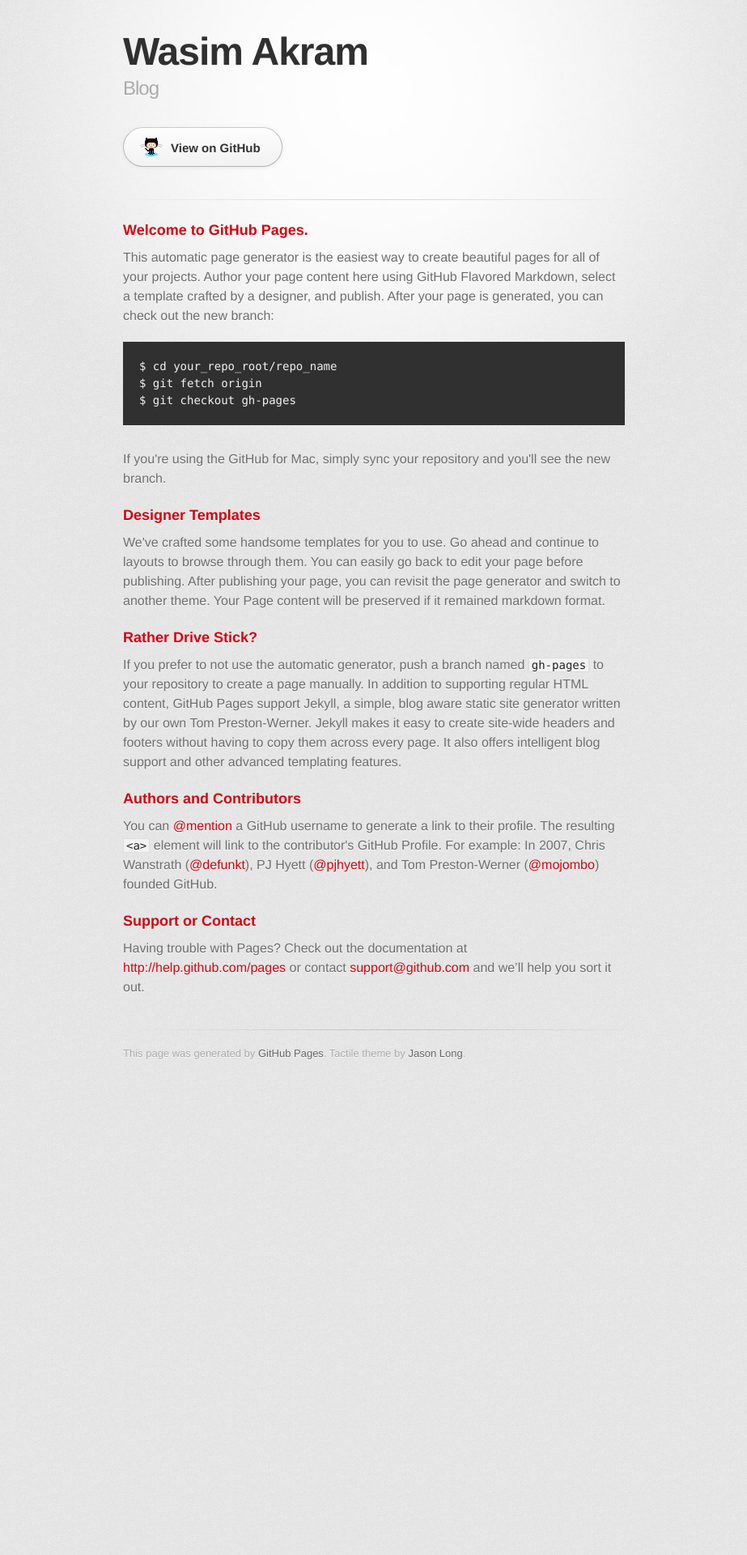
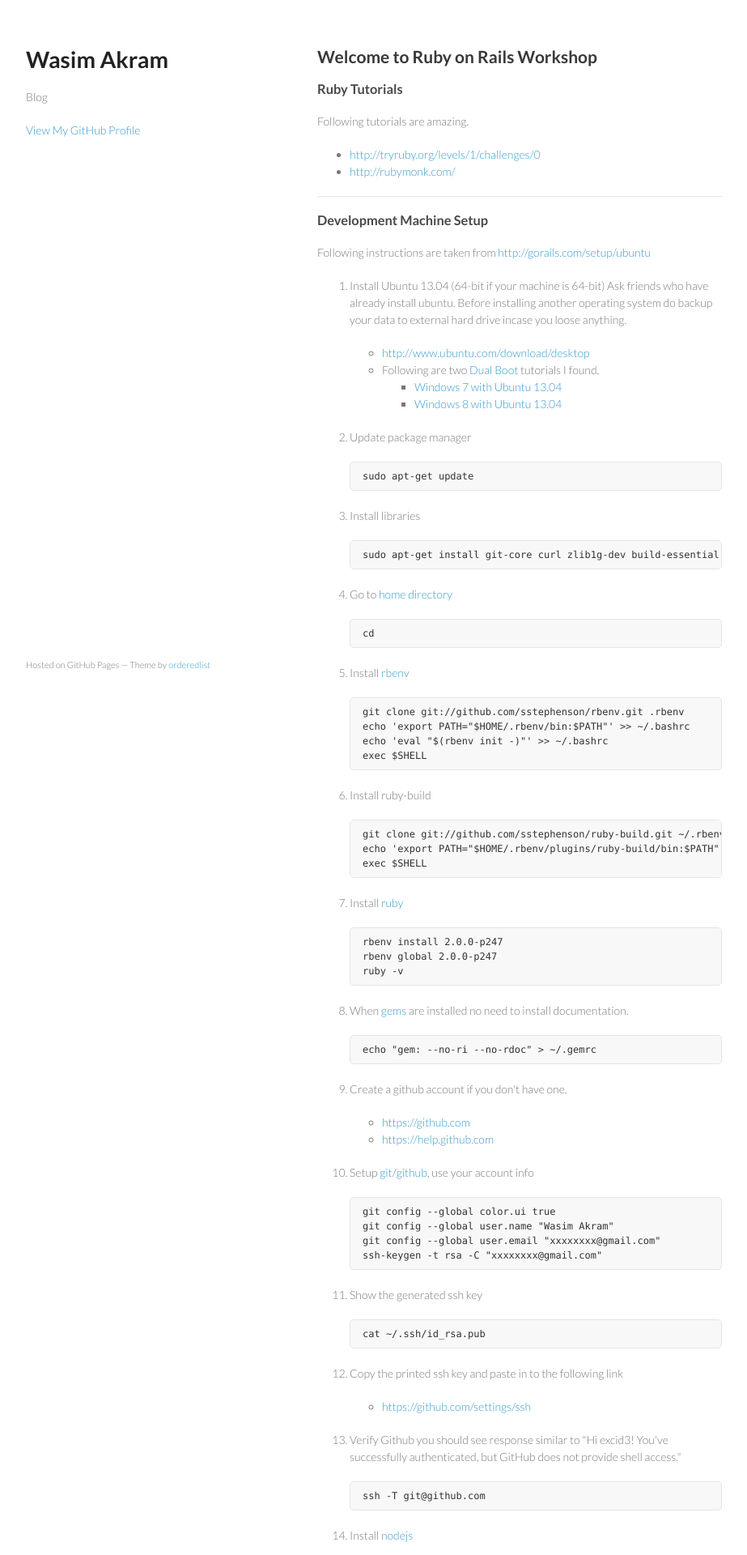
Before and after one commit to wasimakram/wasimakram.github.com, a Jekyll site: the page index.html, which Jekyll copies as it is, in a window 1280 px wide. Shown: the top 1920 px of the page at 81% size, without its empty margins (178-1101 px from the left). Built offline with Jekyll 4.4.1, drawn with Linux system fonts in a browser that asks for light colours; some web fonts are replaced; before the commit the page ends 1340 px from its top, so only the background shows below that; some of the changed text lies outside the part shown.

Commit message:
Replace master branch with page content via GitHub

```diff
--- a/index.html
+++ b/index.html
@@ -1,72 +1,211 @@
-<!DOCTYPE html>
+<!doctype html>
 <html>
   <head>
-    <meta charset='utf-8'>
+    <meta charset="utf-8">
     <meta http-equiv="X-UA-Compatible" content="chrome=1">
-    <link href='https://fonts.googleapis.com/css?family=Chivo:900' rel='stylesheet' type='text/css'>
-    <link rel="stylesheet" type="text/css" href="stylesheets/stylesheet.css" media="screen" />
-    <link rel="stylesheet" type="text/css" href="stylesheets/pygment_trac.css" media="screen" />
-    <link rel="stylesheet" type="text/css" href="stylesheets/print.css" media="print" />
+    <title>Wasim Akram by wasimakram</title>
+
+    <link rel="stylesheet" href="stylesheets/styles.css">
+    <link rel="stylesheet" href="stylesheets/pygment_trac.css">
+    <meta name="viewport" content="width=device-width, initial-scale=1, user-scalable=no">
     <!--[if lt IE 9]>
     <script src="//html5shiv.googlecode.com/svn/trunk/html5.js"></script>
     <![endif]-->
-    <title>Wasim Akram by wasimakram</title>
   </head>
+  <body>
+    <div class="wrapper">
+      <header>
+        <h1>Wasim Akram</h1>
+        <p>Blog</p>
 
-  <body>
-    <div id="container">
-      <div class="inner">
 
-        <header>
-          <h1>Wasim Akram</h1>
-          <h2>Blog</h2>
-        </header>
+        <p class="view"><a href="https://github.com/wasimakram">View My GitHub Profile</a></p>
 
-        <section id="downloads" class="clearfix">
-          <a href="https://github.com/wasimakram" id="view-on-github" class="button"><span>View on GitHub</span></a>
-        </section>
-
-        <hr>
-
-        <section id="main_content">
-          <h3>
-<a name="welcome-to-github-pages" class="anchor" href="#welcome-to-github-pages"><span class="octicon octicon-link"></span></a>Welcome to GitHub Pages.</h3>
-
-<p>This automatic page generator is the easiest way to create beautiful pages for all of your projects. Author your page content here using GitHub Flavored Markdown, select a template crafted by a designer, and publish. After your page is generated, you can check out the new branch:</p>
-
-<pre><code>$ cd your_repo_root/repo_name
-$ git fetch origin
-$ git checkout gh-pages
-</code></pre>
-
-<p>If you're using the GitHub for Mac, simply sync your repository and you'll see the new branch.</p>
+      </header>
+      <section>
+        <h2>
+<a name="welcome-to-ruby-on-rails-workshop" class="anchor" href="#welcome-to-ruby-on-rails-workshop"><span class="octicon octicon-link"></span></a>Welcome to Ruby on Rails Workshop</h2>
 
 <h3>
-<a name="designer-templates" class="anchor" href="#designer-templates"><span class="octicon octicon-link"></span></a>Designer Templates</h3>
+<a name="ruby-tutorials" class="anchor" href="#ruby-tutorials"><span class="octicon octicon-link"></span></a>Ruby Tutorials</h3>
 
-<p>We've crafted some handsome templates for you to use. Go ahead and continue to layouts to browse through them. You can easily go back to edit your page before publishing. After publishing your page, you can revisit the page generator and switch to another theme. Your Page content will be preserved if it remained markdown format.</p>
+<p>Following tutorials are amazing.</p>
 
-<h3>
-<a name="rather-drive-stick" class="anchor" href="#rather-drive-stick"><span class="octicon octicon-link"></span></a>Rather Drive Stick?</h3>
+<ul>
+<li><a href="http://tryruby.org/levels/1/challenges/0">http://tryruby.org/levels/1/challenges/0</a></li>
+<li><a href="http://rubymonk.com/">http://rubymonk.com/</a></li>
+</ul><hr><h3>
+<a name="development-machine-setup" class="anchor" href="#development-machine-setup"><span class="octicon octicon-link"></span></a>Development Machine Setup</h3>
 
-<p>If you prefer to not use the automatic generator, push a branch named <code>gh-pages</code> to your repository to create a page manually. In addition to supporting regular HTML content, GitHub Pages support Jekyll, a simple, blog aware static site generator written by our own Tom Preston-Werner. Jekyll makes it easy to create site-wide headers and footers without having to copy them across every page. It also offers intelligent blog support and other advanced templating features.</p>
+<p>Following instructions are taken from <a href="http://gorails.com/setup/ubuntu">http://gorails.com/setup/ubuntu</a></p>
 
-<h3>
-<a name="authors-and-contributors" class="anchor" href="#authors-and-contributors"><span class="octicon octicon-link"></span></a>Authors and Contributors</h3>
+<ol>
+<li>
+<p>Install Ubuntu 13.04 (64-bit if your machine is 64-bit) Ask friends who have already install ubuntu. Before installing another operating system do backup your data to external hard drive incase you loose anything.</p>
 
-<p>You can <a href="https://github.com/blog/821" class="user-mention">@mention</a> a GitHub username to generate a link to their profile. The resulting <code>&lt;a&gt;</code> element will link to the contributor's GitHub Profile. For example: In 2007, Chris Wanstrath (<a href="https://github.com/defunkt" class="user-mention">@defunkt</a>), PJ Hyett (<a href="https://github.com/pjhyett" class="user-mention">@pjhyett</a>), and Tom Preston-Werner (<a href="https://github.com/mojombo" class="user-mention">@mojombo</a>) founded GitHub.</p>
+<ul>
+<li><a href="http://www.ubuntu.com/download/desktop">http://www.ubuntu.com/download/desktop</a></li>
+<li>Following are two <a href="http://en.wikipedia.org/wiki/Multi_boot">Dual Boot</a> tutorials I found.
 
-<h3>
-<a name="support-or-contact" class="anchor" href="#support-or-contact"><span class="octicon octicon-link"></span></a>Support or Contact</h3>
+<ul>
+<li> <a href="https://www.youtube.com/watch?v=SeSaVzyPY8k">Windows 7 with Ubuntu 13.04</a>
+</li>
+<li> <a href="https://www.youtube.com/watch?v=PK7gWIkAY7s">Windows 8 with Ubuntu 13.04</a>
+</li>
+</ul>
+</li>
+</ul>
+</li>
+<li>
+<p>Update package manager</p>
 
-<p>Having trouble with Pages? Check out the documentation at <a href="http://help.github.com/pages">http://help.github.com/pages</a> or contact <a href="mailto:support@github.com">support@github.com</a> and we’ll help you sort it out.</p>
-        </section>
+<pre><code>sudo apt-get update
+</code></pre>
+</li>
+<li>
+<p>Install libraries</p>
 
-        <footer>
-          This page was generated by <a href="http://pages.github.com">GitHub Pages</a>. Tactile theme by <a href="https://twitter.com/jasonlong">Jason Long</a>.
-        </footer>
+<pre><code>sudo apt-get install git-core curl zlib1g-dev build-essential libssl-dev libreadline-dev libyaml-dev libsqlite3-dev sqlite3 libxml2-dev libxslt-dev
+</code></pre>
+</li>
+<li>
+<p>Go to <a href="http://en.wikipedia.org/wiki/Home_directory#Unix">home directory</a></p>
 
-                  <script type="text/javascript">
+<pre><code>cd
+</code></pre>
+</li>
+<li>
+<p>Install <a href="https://github.com/sstephenson/rbenv">rbenv</a></p>
+
+<pre><code>git clone git://github.com/sstephenson/rbenv.git .rbenv
+echo 'export PATH="$HOME/.rbenv/bin:$PATH"' &gt;&gt; ~/.bashrc
+echo 'eval "$(rbenv init -)"' &gt;&gt; ~/.bashrc
+exec $SHELL
+</code></pre>
+</li>
+<li>
+<p>Install ruby-build</p>
+
+<pre><code>git clone git://github.com/sstephenson/ruby-build.git ~/.rbenv/plugins/ruby-build
+echo 'export PATH="$HOME/.rbenv/plugins/ruby-build/bin:$PATH"' &gt;&gt; ~/.bashrc
+exec $SHELL
+</code></pre>
+</li>
+<li>
+<p>Install <a href="https://en.wikipedia.org/wiki/Ruby_(programming_language">ruby</a></p>
+
+<pre><code>rbenv install 2.0.0-p247
+rbenv global 2.0.0-p247
+ruby -v
+</code></pre>
+</li>
+<li>
+<p>When <a href="http://en.wikipedia.org/wiki/RubyGems" title="in ruby libraries are called gems rails is also a gem">gems</a> are installed no need to install documentation.</p>
+
+<pre><code>echo "gem: --no-ri --no-rdoc" &gt; ~/.gemrc
+</code></pre>
+</li>
+<li>
+<p>Create a github account if you don't have one.</p>
+
+<ul>
+<li><a href="https://github.com">https://github.com</a></li>
+<li><a href="https://help.github.com">https://help.github.com</a></li>
+</ul>
+</li>
+<li>
+<p>Setup <a href="https://git.com">git</a>/<a href="https://github.com">github</a>, use your account info</p>
+
+<pre><code>git config --global color.ui true
+git config --global user.name "Wasim Akram"
+git config --global user.email "xxxxxxxx@gmail.com"
+ssh-keygen -t rsa -C "xxxxxxxx@gmail.com"
+</code></pre>
+</li>
+<li>
+<p>Show the generated ssh key</p>
+
+<pre><code>cat ~/.ssh/id_rsa.pub
+</code></pre>
+</li>
+<li>
+<p>Copy the printed ssh key and paste in to the following link</p>
+
+<ul>
+<li><a href="https://github.com/settings/ssh">https://github.com/settings/ssh</a></li>
+</ul>
+</li>
+<li>
+<p>Verify Github you should see response similar to "Hi excid3! You've successfully authenticated, but GitHub does not provide shell access."</p>
+
+<pre><code>ssh -T git@github.com
+</code></pre>
+</li>
+<li>
+<p>Install <a href="http://nodejs.org/">nodejs</a></p>
+
+<pre><code>sudo add-apt-repository ppa:chris-lea/node.js
+sudo apt-get update
+sudo apt-get install nodejs
+</code></pre>
+</li>
+<li>
+<p>Install <a href="http://guides.rubyonrails.org/">rails</a></p>
+
+<pre><code>gem install rails
+</code></pre>
+</li>
+<li>
+<p>Rehash rbenv so it will pick up install rails</p>
+
+<pre><code>rbenv rehash
+</code></pre>
+</li>
+<li>
+<p>Verify rails its version should be 4.0.0+</p>
+
+<pre><code>rails -v
+</code></pre>
+</li>
+<li>
+<p>Create a new rails application</p>
+
+<pre><code>rails new myapp
+</code></pre>
+</li>
+<li>
+<p>Change directory to myapp</p>
+
+<pre><code>cd myapp
+</code></pre>
+</li>
+<li>
+<p>Create Database</p>
+
+<pre><code>rake db:create
+</code></pre>
+</li>
+<li>
+<p>Start the server</p>
+
+<pre><code>rails server
+</code></pre>
+</li>
+<li>
+<p>Verify Application works</p>
+
+<ul>
+<li>http://localhost:3000</li>
+</ul>
+</li>
+</ol><hr>
+      </section>
+      <footer>
+        <p><small>Hosted on GitHub Pages &mdash; Theme by <a href="https://github.com/orderedlist">orderedlist</a></small></p>
+      </footer>
+    </div>
+    <script src="javascripts/scale.fix.js"></script>
+              <script type="text/javascript">
             var gaJsHost = (("https:" == document.location.protocol) ? "https://ssl." : "http://www.");
             document.write(unescape("%3Cscript src='" + gaJsHost + "google-analytics.com/ga.js' type='text/javascript'%3E%3C/script%3E"));
           </script>
@@ -77,7 +216,5 @@
             } catch(err) {}
           </script>
 
-      </div>
-    </div>
   </body>
 </html>
--- /dev/null
+++ b/javascripts/scale.fix.js
@@ -0,0 +1,17 @@
+var metas = document.getElementsByTagName('meta');
+var i;
+if (navigator.userAgent.match(/iPhone/i)) {
+  for (i=0; i<metas.length; i++) {
+    if (metas[i].name == "viewport") {
+      metas[i].content = "width=device-width, minimum-scale=1.0, maximum-scale=1.0";
+    }
+  }
+  document.addEventListener("gesturestart", gestureStart, false);
+}
+function gestureStart() {
+  for (i=0; i<metas.length; i++) {
+    if (metas[i].name == "viewport") {
+      metas[i].content = "width=device-width, minimum-scale=0.25, maximum-scale=1.6";
+    }
+  }
+}
--- /dev/null
+++ b/stylesheets/styles.css
@@ -0,0 +1,255 @@
+@import url(https://fonts.googleapis.com/css?family=Lato:300italic,700italic,300,700);
+
+body {
+  padding:50px;
+  font:14px/1.5 Lato, "Helvetica Neue", Helvetica, Arial, sans-serif;
+  color:#777;
+  font-weight:300;
+}
+
+h1, h2, h3, h4, h5, h6 {
+  color:#222;
+  margin:0 0 20px;
+}
+
+p, ul, ol, table, pre, dl {
+  margin:0 0 20px;
+}
+
+h1, h2, h3 {
+  line-height:1.1;
+}
+
+h1 {
+  font-size:28px;
+}
+
+h2 {
+  color:#393939;
+}
+
+h3, h4, h5, h6 {
+  color:#494949;
+}
+
+a {
+  color:#39c;
+  font-weight:400;
+  text-decoration:none;
+}
+
+a small {
+  font-size:11px;
+  color:#777;
+  margin-top:-0.6em;
+  display:block;
+}
+
+.wrapper {
+  width:860px;
+  margin:0 auto;
+}
+
+blockquote {
+  border-left:1px solid #e5e5e5;
+  margin:0;
+  padding:0 0 0 20px;
+  font-style:italic;
+}
+
+code, pre {
+  font-family:Monaco, Bitstream Vera Sans Mono, Lucida Console, Terminal;
+  color:#333;
+  font-size:12px;
+}
+
+pre {
+  padding:8px 15px;
+  background: #f8f8f8;
+  border-radius:5px;
+  border:1px solid #e5e5e5;
+  overflow-x: auto;
+}
+
+table {
+  width:100%;
+  border-collapse:collapse;
+}
+
+th, td {
+  text-align:left;
+  padding:5px 10px;
+  border-bottom:1px solid #e5e5e5;
+}
+
+dt {
+  color:#444;
+  font-weight:700;
+}
+
+th {
+  color:#444;
+}
+
+img {
+  max-width:100%;
+}
+
+header {
+  width:270px;
+  float:left;
+  position:fixed;
+}
+
+header ul {
+  list-style:none;
+  height:40px;
+
+  padding:0;
+
+  background: #eee;
+  background: -moz-linear-gradient(top, #f8f8f8 0%, #dddddd 100%);
+  background: -webkit-gradient(linear, left top, left bottom, color-stop(0%,#f8f8f8), color-stop(100%,#dddddd));
+  background: -webkit-linear-gradient(top, #f8f8f8 0%,#dddddd 100%);
+  background: -o-linear-gradient(top, #f8f8f8 0%,#dddddd 100%);
+  background: -ms-linear-gradient(top, #f8f8f8 0%,#dddddd 100%);
+  background: linear-gradient(top, #f8f8f8 0%,#dddddd 100%);
+
+  border-radius:5px;
+  border:1px solid #d2d2d2;
+  box-shadow:inset #fff 0 1px 0, inset rgba(0,0,0,0.03) 0 -1px 0;
+  width:270px;
+}
+
+header li {
+  width:89px;
+  float:left;
+  border-right:1px solid #d2d2d2;
+  height:40px;
+}
+
+header ul a {
+  line-height:1;
+  font-size:11px;
+  color:#999;
+  display:block;
+  text-align:center;
+  padding-top:6px;
+  height:40px;
+}
+
+strong {
+  color:#222;
+  font-weight:700;
+}
+
+header ul li + li {
+  width:88px;
+  border-left:1px solid #fff;
+}
+
+header ul li + li + li {
+  border-right:none;
+  width:89px;
+}
+
+header ul a strong {
+  font-size:14px;
+  display:block;
+  color:#222;
+}
+
+section {
+  width:500px;
+  float:right;
+  padding-bottom:50px;
+}
+
+small {
+  font-size:11px;
+}
+
+hr {
+  border:0;
+  background:#e5e5e5;
+  height:1px;
+  margin:0 0 20px;
+}
+
+footer {
+  width:270px;
+  float:left;
+  position:fixed;
+  bottom:50px;
+}
+
+@media print, screen and (max-width: 960px) {
+
+  div.wrapper {
+    width:auto;
+    margin:0;
+  }
+
+  header, section, footer {
+    float:none;
+    position:static;
+    width:auto;
+  }
+
+  header {
+    padding-right:320px;
+  }
+
+  section {
+    border:1px solid #e5e5e5;
+    border-width:1px 0;
+    padding:20px 0;
+    margin:0 0 20px;
+  }
+
+  header a small {
+    display:inline;
+  }
+
+  header ul {
+    position:absolute;
+    right:50px;
+    top:52px;
+  }
+}
+
+@media print, screen and (max-width: 720px) {
+  body {
+    word-wrap:break-word;
+  }
+
+  header {
+    padding:0;
+  }
+
+  header ul, header p.view {
+    position:static;
+  }
+
+  pre, code {
+    word-wrap:normal;
+  }
+}
+
+@media print, screen and (max-width: 480px) {
+  body {
+    padding:15px;
+  }
+
+  header ul {
+    display:none;
+  }
+}
+
+@media print {
+  body {
+    padding:0.4in;
+    font-size:12pt;
+    color:#444;
+  }
+}
```
Also changed, not shown: params.json (+1 -1 lines).
